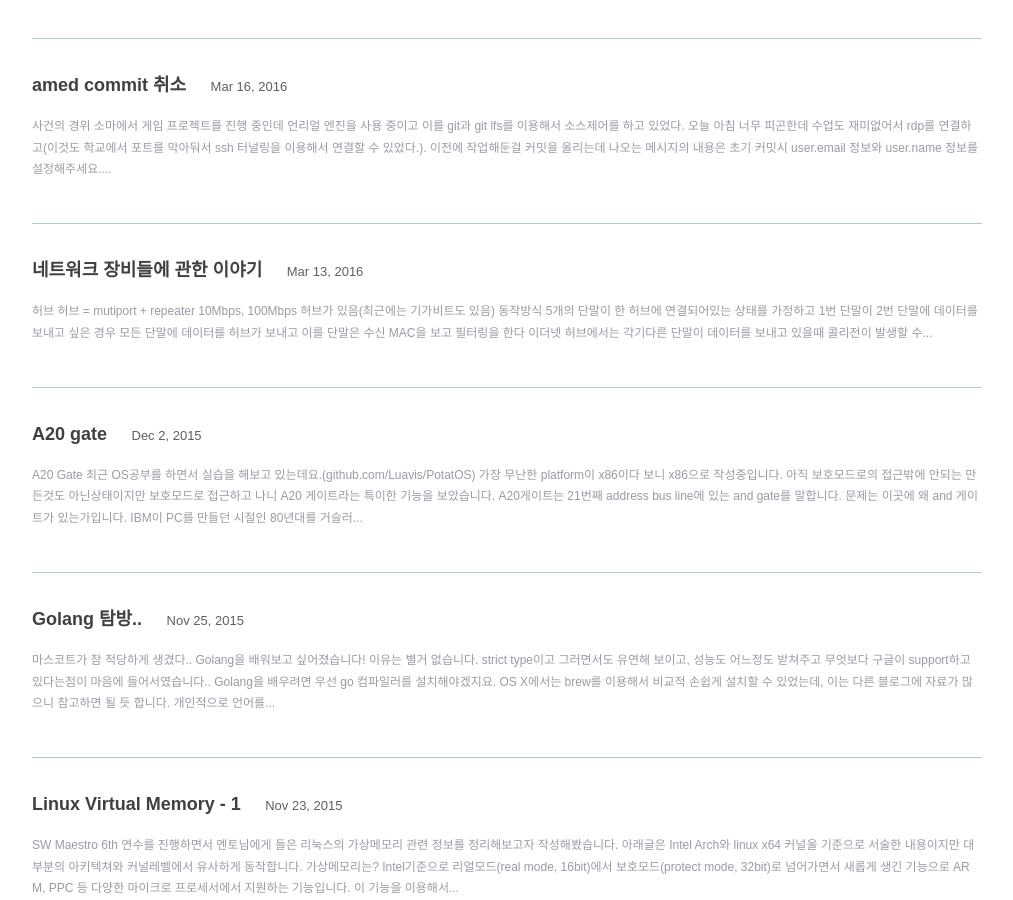
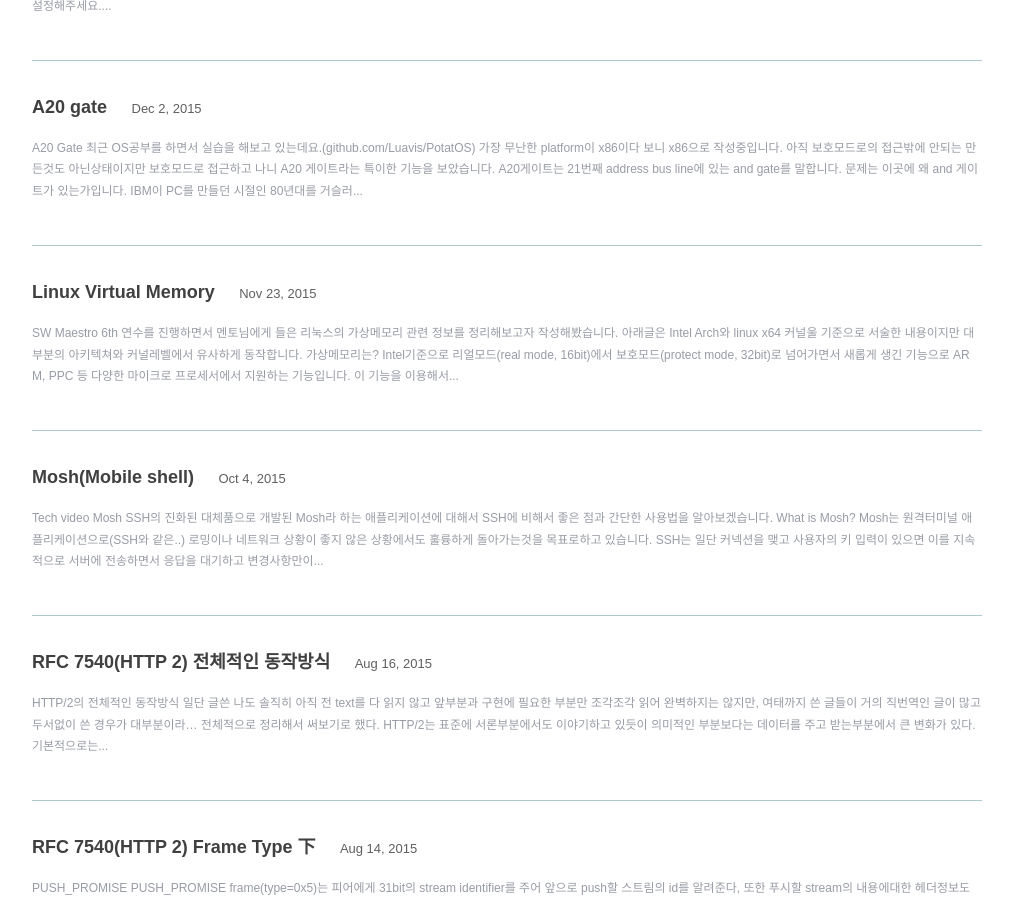
Before and after one commit to Luavis/luavis.github.io, a Jekyll site: the page built from index.html, in a window 1280 px wide and 900 px high, scrolled down 2860 px. Shown: the whole window, without its empty margins (133-1146 px from the left). Built offline with Jekyll 4.4.1, drawn with Linux system fonts in a browser that asks for light colours; some web fonts are replaced; some of the changed text lies outside the part shown.

Commit message:
Clean up meaningless post

````diff
--- a/_posts/go/2015-11-25-translate-to-go.markdown
+++ /dev/null
@@ -1,246 +0,0 @@
----
-layout: post
-title:  "Golang 탐방.."
-date:   2015-11-25 03:09:00
-categories: golang
-description: Python코드를 golang으로 바꾸기
-keywords: go, google, golang
-
----
-
-<img src="/assets/go_icon.png" class="sm-img">
-__마스코트가 참 적당하게 생겼다..__
-
-## Golang을 배워보고 싶어졌습니다!
-
-이유는 별거 없습니다. strict type이고 그러면서도 유연해 보이고, 성능도 어느정도 받쳐주고 무엇보다 구글이 support하고 있다는점이 마음에 들어서였습니다..
-
-Golang을 배우려면 우선 go 컴파일러를 설치해야겠지요. OS X에서는 brew를 이용해서 비교적 손쉽게 설치할 수 있었는데, 이는 다른 블로그에 자료가 많으니 참고하면 될 듯 합니다.
-
-개인적으로 언어를 배울때는 무언가 만들면서 배우기 때문에, 이 글에서는 그 대상으로 예전에 만들어둔 [autopocker.py](https://gist.github.com/Luavis/10089608)를 golang으로 포팅해가는 과정을 통해서 배워보기로 했습니다.
-
-
-## 기본적인 문법과 사용법
-
-
-우선 golang은 C언어와 유사하게 main함수에서 시작합니다.
-
-{% highlight go linenos %}
-package main
-
-func main() {
-	// ...
-}
-
-{% endhighlight %}
-
-특이한점은 main함수는 no argument no return type이라는 점입니다. 대부분의 C언어 컴파일러는 이 사항을 유연하게 처리하는 반면 golang에서는 이를 철저하게 지키고 있습니다. package는 자바의 그 패키지 개념과 비슷하게 접근하면 될 것 같습니다. package는 main이여야만 실행가능한 package가 된다고 합니다.
-
-그리고 우리에게 또 중요한것은 외부모듈을 include하는 것이죠, Golang에서는 python의 import와 조금 비슷하면서 다른 문법을 사용합니다.
-
-{% highlight go linenos %}
-
-import "fmt"
-
-{% endhighlight %}
-
-package 이름에는 ```"```가 꼭 들어가야하며 하위 항목은 디렉토리 구조로 구분되며(이 부분도 파이썬과 비슷합니다. 다만 ```__init__.py```가 없다는거 정도..) 이를 대해서는 ```/ ```로 구분합니다.
-
-{% highlight go linenos %}
-
-import "net/http"
-
-{% endhighlight %}
-
-또 한번에 여러개의 모듈을 import하게되면 ```()```로 묶어서 표현합니다.
-
-{% highlight go linenos %}
-
-import (
-	"net/http"
-	"fmt"
-)
-
-{% endhighlight %}
-
-이 괄호는 어떤 키워드를 중복으로 적용할 때 사용됩니다. 예를들어 여러개의 상수를 선언할때에, const를 이용하여 선언 할 수 있는데,
-
-{% highlight go linenos %}
-
-const (
-	a string = "Hello"
-	b string = "World"
-)
-{% endhighlight %}
-
-이런 형식으로 표기하게 됩니다. 이와 반대로 변수를 선언할 때에는
-
-{% highlight go linenos %}
-
-var (
-	a string = "Hello"
-	b string = "World"
-)
-
-// or
-var c = "~~"
-d := "!!"
-{% endhighlight %}
-
-이렇게 선언할 수 있습니다.
-
-특이한 점들 중 하나는 Golang은 pointer 개념이 있고, ```'```와 ```"```는 C언어와 같이 다른의미를 갖습니다 전자의 경우 char를 의미하며, 후자는 string을 의미합니다.
-
-함수는 parameter type과 return type개념을 갖고 있기 때문에, 이를 정확히 명시해주어야하는데 최신 언어들이 지향하는 바와 비슷하게 변수 타입을 오른쪽에 적는데, return type또한 오른쪽에 적습니다. [(잘모르겠지만 이게 고전적 방식에 비해서 읽기 쉽다고 합니다.)](http://blog.golang.org/gos-declaration-syntax)
-
-{% highlight go linenos %}
-
-func add(a, b int) int {
-    return a + b
-}
-
-func swap(a , b int) (x, y int) {
-    return b, a
-}
-
-{% endhighlight %}
-
-위와 같이 여러개일 경우 생략이 가능하고, 또한 tuple과 같은 형식으로 return도 가능하다. 좀 더 swap을 swap답게 쓰기 위해선 포인터를 이용해서 call-by-reference를 호출해야하는데,
-
-{% highlight go linenos %}
-
-func swap(a , b *int) {
-    *b, *a = *a, *b
-}
-
-{% endhighlight %}
-
-포인터와 변수 swap기능을 이용해서 이렇게도 사용가능 합니다.
-
-if문이 있는데 조금 특이한점은
-
-{% highlight go linenos %}
-
-if str, ok := value.(string); ok {
-    return str
-} else if str, ok := value.(Stringer); ok {
-    return str.String()
-}
-
-{% endhighlight %}
-
-이런 식으로 실행한 결과를 변수에 담고 그를 조건으로 사용할 수 있습니다.
-
-while이라고 하는 키워드가 없고 모든 반복문은 for 키워드로 처리합니다.
-{% highlight go linenos %}
-
-// C style for loop
-for init; condition; post {}
-
-// while condition with
-for condition {}
-
-// infinite loop
-for {}
-{% endhighlight %}
-
-비교적 최신 언어들에서 흔하게 지원하고 있는 foreach구문도 지원하는데요,
-
-{% highlight go linenos %}
-
-msgs := []string{"Hello", "World"}
-
-// foreach loop
-for i, s := range msgs {
-	println(i) // print index
-	println(s) // print value
-}
-
-{% endhighlight %}
-
-위와 같이 지원합니다. 기본적인 자료타입으로 map또한 지원합니다.
-
-{% highlight go linenos %}
-
-msgs := map[string]int{"H": 1, "e": 2}
-
-// foreach loop
-for k, v := range msgs {
-	print(k + ": ")
-	println(v)
-}
-
-{% endhighlight %}
-
-위와 같이 사용할 수 있고 key값과 value값을 아까 봤던 foreach문을 통해서 반복문 설정이 가능합니다.
-
----
-
-이제 가장 중요한 3rd party 모듈 사용법인데, 개발자는 혼자 개발할 수 없기에... 3rd party모듈을 끌어다가 쓰는게 당연한 일입니다.
-
-Go lang은 module의 install path를 ```$GOPATH```를 이용해서 특정지점으로 정할 수 있다. bashrc같은 shell 설정파일에 export해두어서 환경변수를 설정해두면, ```go get``` 명령어로 외부모듈 설치시 해당 directory에 설치하게 됩니다.
-
-예를들어 surf란 모듈을 설치한다면,
-
-```
-$go get github.com/headzoo/surf
-```
-
-이렇게 command를 사용하여 설치가 가능합니다. 그리고 설치한 외부 모듈은
-
-{% highlight go linenos %}
-
-import "github.com/headzoo/surf"
-{% endhighlight %}
-
-이렇게 불러서 사용할 수 있습니다. 그럼 go는 ```$GOPATH```에서 pkg directory에 있는 모듈들을 읽어들여 링크할 것입니다.
-
-## 번역번역
-
-이제 본격적으로 autopoker.py를 번역해보겠습니다.
-
-{% gist Luavis/10089608 %}
-
-python으로 작성해두었던 코드는 위와 같습니다, 1년전에 작성한 코드여서 정확히 모르겠지만 우선 mechanize를 이용해서 web content를 crawling했고, 이 모듈을 통하여 login까지 성공 시키고 데몬등을 붙혀 서버에서 동작할 수 있게 작성했습니다. 그래서 찾아보았던 mechanize와 비슷한 기능을 하는 surf라는 모듈을 발견했고, 이를 사용해볼 생각입니다.
-
-우선 surf를 go get 명령어로 설치했고, 이를 이용해서 간단하게 페이지의 Titile가져오는 예제를 그대로 적용해보았습니다.
-
-{% highlight go linenos %}
-
-
-package main
-
-import (
-    "github.com/headzoo/surf"
-)
-
-func main() {
-    browser := surf.NewBrowser()
-    err := browser.Open("http://b.luavis.kr")
-
-    if err != nil {
-        panic(err)
-    } else {
-        print(browser.Title())
-    }
-
-}
-
-{% endhighlight %}
-
-```
-$ go run autopoker.go
-Luavis' Dev story
-```
-
-아주 잘 동작합니다. 여러가지 문서를 참고하고 노력을 해서 전체를 번역해보았습다.
-
-{% gist Luavis/6d4691c1c4a28cab99a8 %}
-
-몇 가지 해석을 달아보면 flag라는 모듈은 기본 모듈로 python에서 argparse와 같은 모듈인 듯 합니다. 그리고 flag.PrintDefaults 함수를 통해서 help메세지를 띄울 수 있고, ```:=```과 ```=```에는 큰 차이가 있습니다. ```=```는 하나의 연산자로 받아들이는 반면에 ```:=```는 하나의 syntax인 듯 합니다.([Short variable declarations](https://golang.org/ref/spec#Short_variable_declarations)) 의미 자체는 새로운 변수를(not const) 선언하는데 타입이나 var 키워드가 없어도 됩니다.(없어야되는거 같다 있으면 syntax error가 발생하니)
-
-그리고 unused variable은 굉장히 민감한 사항인듯합니다.(go run으로 실행시 실행이 되지 않습니다) 이는 ``` _``` 이름의 익명변수를 이용할 수 있습니다. 그리고 기본모듈로 List를 지원하며, 이때 Element에는 Value라고 하는 interface{} 가 있습니다. 이는 golang에서 굉장히 많이 사용하는데 타입이 애매한 경우에 사용합니다.(Objective-C의 id type). 우선 이것에 대해서 설명하려면 길어지니 사용법 부터 보면 값을 받고 line 62의 ```e.Value.(string)```와 같이 type casting이 가능합니다.
-
-------
-
-다음에는 go routine과 defer interface channel과 같이 golang에 특징적인 기능들에 대해서 블로깅 해보고 간단한 HTTP서버를 작성해보겠습니다.
--- a/_posts/go/2017-03-06-go-os.md
+++ /dev/null
@@ -1,66 +0,0 @@
----
-layout: post
-title:  "Os Barebone with Go"
-date:   2017-03-06 03:59:00 +09:00
-categories: golang
-description: OS 기초작업을 Golang으로 해보기
-keywords: go, google, golang, os, barebone
-
----
-
-## OS Barebone with Go
-
-### 잡담
-
-아주 오랜만에 블로그 글을 써보기 시작했다. 사실 방학기간동안 ASGI나 JIT에 관해서 글을 쓰고 지우고 쓰고 지우는 바람에 글을 완벽하게 완성하지 못하고 Go에 대한 관심이 최근에 다시 갖게되어서 어떤것을 만들 수 있을까 생각해보던 중 Go를 이용해서 간단한 운영체제 틀을 제작할 수 있다는 [글을](http://wiki.osdev.org/Go_Bare_Bones) 읽어보고 직접해보면서 블로깅을 해보고자 결심했다. (기회가 되면 RPython에 관해서도 완성되는 대로 올리겠다.)
-
-### Getting started
-
-일단 컴파일러가 필요하다. 우리가 일반적으로 사용하는 Golang 컴파일러는 ```Gc```라고 불리는 컴파일러다. 이는 구글에 제작해왔던 그 컴파일러이고 빠른 컴파일 성능을 보여준다. 하지만 위 글에서는 Gccgo를 사용하는것을 권장하고 있다. 그래서 이 두 컴파일러의 차이점에 대해서 알아봤다. 일단 Gccgo는 Golang을 위해서 GCC용 프론트엔드를 작성한 컴파일러다. 우선 Gccgo는 Gc 컴파일러에 비해서 컴파일 속도는 느리지만 Gccgo는 Gcc를 백엔드로 갖고 있기 때문에 일반적인 Gcc의 최적화 성능을 보여준다. 또한 다양한 CPU와 binary format을 지원해주기 때문에 OS 개발같이 cross compile이 필요한 경우에는 사용할 수 있다.
-
-### Gccgo compile
-
-[GNU Gcc FTP](ftp://ftp.gnu.org/gnu/gcc) 혹은 그 외에 다른 사이트에서 적당한 버전의 Gcc소스를 다운받는다. 그리고 brew를 통해서 `gmp` `mpfr` `libmpc`를 다운 받는다.
-
-```
-$ brew install gmp mpfr libmpc
-```
-
-다운받은 소스코드는 다음과 같은 디렉토리 구조에 저장하였다.
-
-```
-~
-|
-|- ...
-|_ opt/
-	|_ binutils-2.28/
-	|_ binutils-2.28-build/
-	|_ gcc-6.3.0/
-	|_ gcc-6.3.0-build/
-|_ opt/
-	|_ cross/
-|_ ...
-```
-
-그런 다음 ```~/opt/cross/bin``` 디렉토리에서 PATH 환경변수 설정하고, configure를 진행하고, make를 실행한다. 여기서 TARGET은 i686-elf로 설정하는데 컴파러의 컴파일 타겟 설정이다.
-
-```
-export PREFIX="$HOME/opt/cross"
-export TARGET=i686-elf
-export PATH="$PREFIX/bin:$PATH"
-```
-그리고 ```binutils-2.28-build/``` 디렉토리와 ```gcc-6.3.0-build```에서 binutils와 gcc를 컴파일합니다.
-```
-$ ../binutils-2.24/configure --target=$TARGET --prefix="$PREFIX" --disable-nls --disable-werror
-$ make
-$ make install
-```
-```
-$ ../gcc-6.3.0/configure --target=$TARGET --prefix="$PREFIX" --disable-nls --enable-languages=c,c++,go --without-headers
-$ make all-gcc
-$ make all-target-libgcc
-$ make install-gcc
-$ make install-target-libgcc
-```
-
-위와 같이 Gccgo를 컴파일하고, 소스코드를 컴파일합니다. osdevwiki에서는 부트로더를 작성하지 않고 이미 완성된 grub이나 다른 부트로더를 사용하도록 권고하고 있습니다. [링크](http://wiki.osdev.org/Go_Bare_Bones)에 나와 있는  boot.s와  kernel.go, terminal.go를 컴파일하고 link.ld로 링크랍니다. 그리고 여기서 볼 수 있는 특이한 점은 golang에서 import를 하기 위해서는 C 언어와 같이 include 파일이 필요하고 이를 objcopy 명령어를 통해서 .go_extern section만 추출해서 gox 파일을 만듭니다. objcopy의 사용 이유는 [이 링크](http://damduc.tistory.com/147)에서 확인 할 수 있고 objcopy를 flag의 사용법은 [여기서](https://sourceware.org/binutils/docs/binutils/objcopy.html) 확인할 수 있습니다. 시간이 되면 이 소스를 바탕으로 조금 발전해서 작성해보고 이를 블로그로 정리해보겠습니다.
--- a/_posts/os/2015-11-22-linux-virtual-mem.markdown
+++ b/_posts/os/2015-11-22-linux-virtual-mem.markdown
@@ -1,6 +1,6 @@
 ---
 layout: post
-title:  "Linux Virtual Memory - 1"
+title:  "Linux Virtual Memory"
 date:   2015-11-23 03:20:00
 categories: os
 description: 가상메모리와 리눅스 환경에서 가상메모리 동작방법
--- a/_posts/server/2016-03-13-about-network-equip.markdown
+++ /dev/null
@@ -1,89 +0,0 @@
----
-layout: post
-title:  "네트워크 장비들에 관한 이야기"
-date:   2016-03-12 21:05:00
-categories: server
-description: "후니의 쉽게 쓴 시스코 네트워킹 - 네트워크 장비들에 관한 이야기 정리"
-keywords: "네트워킹 장비, 허브, 브릿지, 스위치, 라우터"
----
-
-## 허브
-
-* 허브 = mutiport + repeater
-* 10Mbps, 100Mbps 허브가 있음(최근에는 기가비트도 있음)
-* 동작방식
-    * 5개의 단말이 한 허브에 연결되어있는 상태를 가정하고
-    * 1번 단말이 2번 단말에 데이터를 보내고 싶은 경우
-    * 모든 단말에 데이터를 허브가 보내고
-    * 이를 단말은 수신 MAC을 보고 필터링을 한다
-* 이더넷 허브에서는 각기다른 단말이 데이터를 보내고 있을때 콜리전이 발생할 수 있습니다.
-* 따라서 같은 허브에 연결된 단말을 같은 콜리전 도메인(Collision domain)이라고 합니다.
-* Dummy hub, Intelligent hub, Semi-Intelligent hub
-    * Auto Partition: 터미널에 문제가 발생해서 회선을 이상하게 계속 사용한다면 문제의 터미널의 포트를 자동으로 찾아내서 Isolation 시키는 기능이 있음
-        * 더미 허브에도 종종 있음
-    * NMS 기능이 있는가 없는가가 가장 큰 관건으로 작용함
-        * 원격에서 허브의 동작을 감시 조정할 수 있고 데이터를 패킷을 제어할 수 있는 기능이 포함되어 있습니다.
-    * Semi-intelligent hub는 dummy hub와 같이 동작할때는 dummy hub같이 intelligent hub와 같이 동작할 때는 intelligent 허브같이 동작할 수 있음.
-* Stackable vs Standalone
-    * 허브를 쌓아서 여러개의 허브를 한대의 장비처럼
-    *  standalone을 서로 연결한것 보다 좀더 빠르게 동작할 수 있음.(Backplane이라는 대용량 데이터 전송케이블이 있음)
-    *  한개의 장비가 고장나도 전체 인터넷에 영향을 주지 않음(Standalone 장비는 영향이 있음.)
-
-
-## 스위치
-
-* 콜리전 도메인은 회선의 성능을 저하시킴으로 switch와 bridge 같은 콜리전 도메인을 분할 해줄 수 있는 장비가 나옴
-* 각 노드가 노드별로 연결되어 있어 충돌이 발생하지 않음
-* 허브에 비해 비싸지만 상황에 따라 장점이 될수도 있고 허브와 비슷한 성능을 낼 수도 있음
-    * 노드가 쌍방향 통신이 많은 경우에는 스위치의 사용량이 많아지지만, 나머지가 전부 client고 server가 하나만 있다면 처리량은 비슷해짐
-
-## 브릿지
-
-* 콜리전 도메인을 n등분하는 장비
-* Lerning: 패킷이 전송될때 출발지의 MAC 어드레스를 MAC 어드레스 테이블에 저장해두어서 어느 세그먼트에(분할된 콜리전 도메인) 어떤 장비가 있는지 저장해둠
-* Flooding: MAC 어드레스 테이블에 없는 경우 모든 세그먼트로(분할된 콜리전 도메인) 프레임을 전송함, 브로드 캐스팅 패킷도 flooding 시킴
-* Fowarding: MAC 어드레스 테이블에서 세그먼트를 찾을 수 있으면 해당 세그먼트로만 프레임을 전송함
-* Filtering: 한 세그먼트에서 같은 세그먼트로 프레임이 이동될 때에는 다른 세그먼트로 접근이 안되게 막음
-* Aging: MAC 어드레스테이블에서 타이머를 두고 이를 기록이 오래되면 invalidate 시킴, 만약 이 타이머 시간 내에 한번 더 기록된다면 타이머를 연장함(refresh 라고 부름).
-
-## 브릿지와 스위치의 차이점
-
-1. 가격과 인지도가 다름
-1. 스위치는 하드웨어적으로 처리하고 브릿지는 소프트웨어 적으로 처리합니다. 따라서 속도가 스위치가 빠름(스위치는 ASIC을 사용함.)
-1. 포트수가 switch가 더 많음
-1. 스위치는 서로 다른 속도를 연결해 줄 수 있는 기능이 있음(10메가 포트 100메가 포트 따로 있음)
-1. 스위치는 cut-through, store-and-forward방식을 사용하는데 비해서 브리지는 오로즈 store-and-forward방식만을 지원함
-    * store-and-forward: 모든 프레임을 다 받아드린뒤 스위치나 브릿지가 이를 분석해 오류가 없는지 목적지는 어디인지 파악해서 처리함, 보내기전에 에러를 검출하여 에러 복구능력이 뛰어남
-    * cut-through: 스위치에 들어오는 프레임의 목적지 주소만 본 다음(처음 48비트) 바로 전송하여 훨씬 빠른 처리 속도를 제공함
-    * fragment-free: 모든 프레임을 다 확인하지 않고 처음 512비트만을 확인해서 오류검출까지 하고 전송함
-    * 하드웨어 속도가 빨라져서 cut-throuch에 비해 store-and-forward가 그렇게 큰 차이가 나지는 않음
-
-## Looping 현상
-
-* 네트워크 프레임이 회선상에서 무한정으로 뱅뱅 도는 현상
-* 인터넷 환경을 stall 시킴
-* fault tolerant/load balancing을 위해서 스위치/브릿지간 연결을 다수의 회선으로 해두는 경우에 발생함.
-* 발생 순서
-    * 1번 스위치에 A 터미널이 연결되어 있고 2번 스위치에 B터미널이 연결되어 있고 1번 스위치와 2번 스위치가 2개 이상 회선으로 연결되어 있을때
-    * A가 브로드캐스팅을 하면 1번 스위치에 연결되고 브로드 캐스팅 신호임으로 신호가 온 포트인 A를 제외한 모든 포트로 신호가 옴
-    * 위의 신호를 2번이 받고 같은 브로드캐스팅임으로 1번 스위치에게서 왔던 포트를 제외하고 모든 포트로 신호를 전송함
-    * 1번 스위치에 아까 보낸 포트가 아닌 다른 포트로 2번 스위치의 브로드 캐스팅 신호를 받고 이를 다시 브로드캐스팅함
-    * 2번 스위치에 아까 보낸 포트가 아닌 다른 포트로 1번 스위치의 브로드 캐스팅 신호를 받고 이를 다시 브로드캐스팅함
-    * 무한루프
-* 이를 해결하기 위해 Spanning Tree algorithm을 도입함
-    * 스위치/브릿지에서 발생할 수 있는 루핑방지를 위해 2개 이상의 경로가 확인되면 한 경로를 막아두고, 그 경로가 만약 문제가 생기면 막아둔 경로를 풀어서 전송함.
-    * 복구에 1분이상 걸림 Uplink Fast 기술을지원하는 장비라면 2-3초 안에 복구가 가능함
-* 시스코에는 ether-cahnnel이란걸 지원해서 여러개의 링크를 하나의 링크처럼 인식해주는 기술도 있음
-
-## 라우팅과 스위칭
-
-* 사실상 스위칭으로 모든 인터넷을 구현해도 상관은 없음
-* 스위치로만 구성하면 문제는 ARP(브로드캐스팅)가 작동되면 모든 네트워크 단말에 브로드캐스팅이 됨 -> 회선의 사용량이 너무 높음
-    * 물론 이런 문제를 해결함 L3 switch도 있음
-* 브로드캐스팅 영역을 나눌때는 프로토콜이나 애플리케이션에 따라서 나누는데 보통 권고 사항은
-    * IP일 경우에는 500노드
-    * IPX인 경우에는 300노드
-    * AppleTalk인 경우에는 200노드가 적당하다고함
-    * 하지만 이의 절반정도가 적당함
-* 라우터는 패킷필터링 기능, QoS 기능, 경로탐색을 통한 로드밸런싱등을 지원합니다
-    * 스위치도 로드밸런싱은 되지만 극히 제한적임
````
Also changed, not shown: _posts/python/2017-03-21-dismissing-python-garbage-collection-at-instagram.md (+1 -0 lines).
